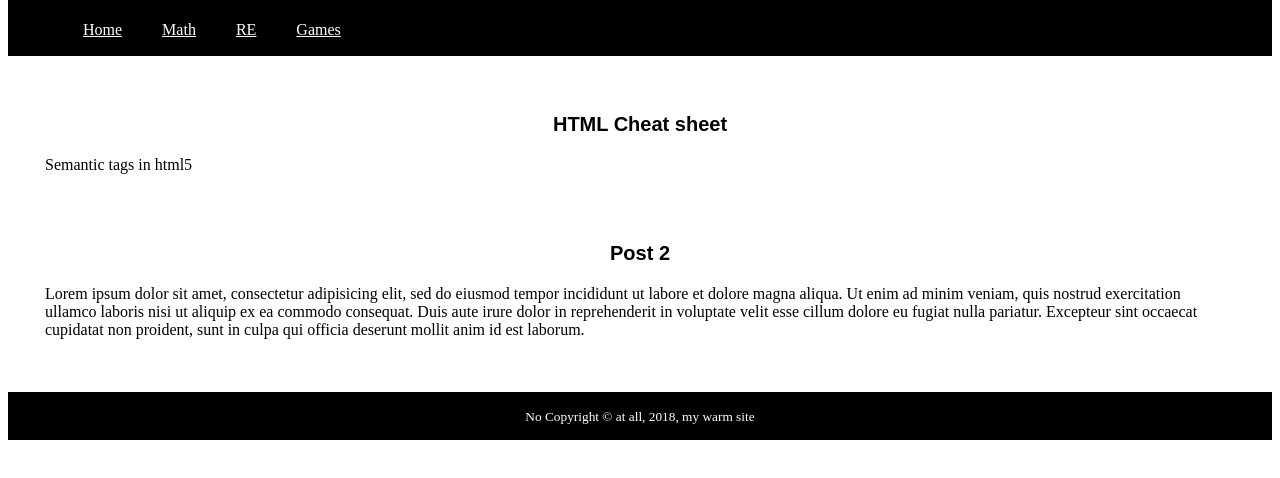
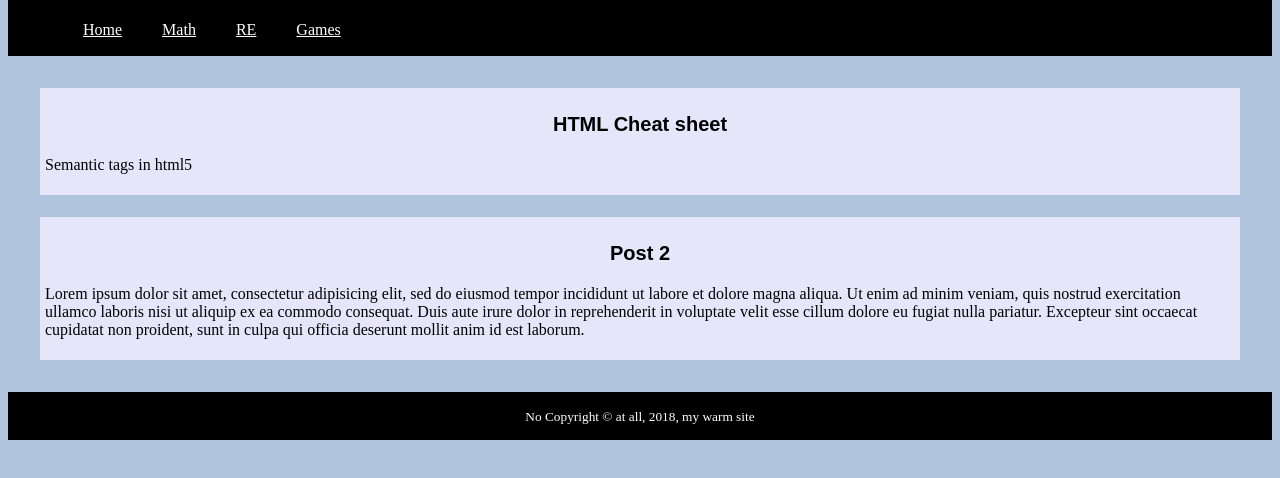
Before and after one commit to redV0ID/p00, a plain HTML site: page index.html in a window 1280 px wide. Shown: the part 102-580 px from the top of the page. Drawn offline with Linux system fonts and the light colour scheme.

Commit message:
change body colors

```diff
--- a/css/style.css
+++ b/css/style.css
@@ -1,6 +1,7 @@
 body {
-	background-image: url("");
 	background-repeat: repeat;
+	background-color: lightsteelblue;
+
 }
 header, footer {
 	text-align: center;
@@ -19,9 +20,10 @@ a {
 }
 
 .post {
-	background-color: white;
 	margin: 2px;
 	padding: 5px;
+	background-color: lavender;
+
 }
 nav {
 	height: 40px;
```
Also changed, not shown: img/bk-img.jpg (deleted).
